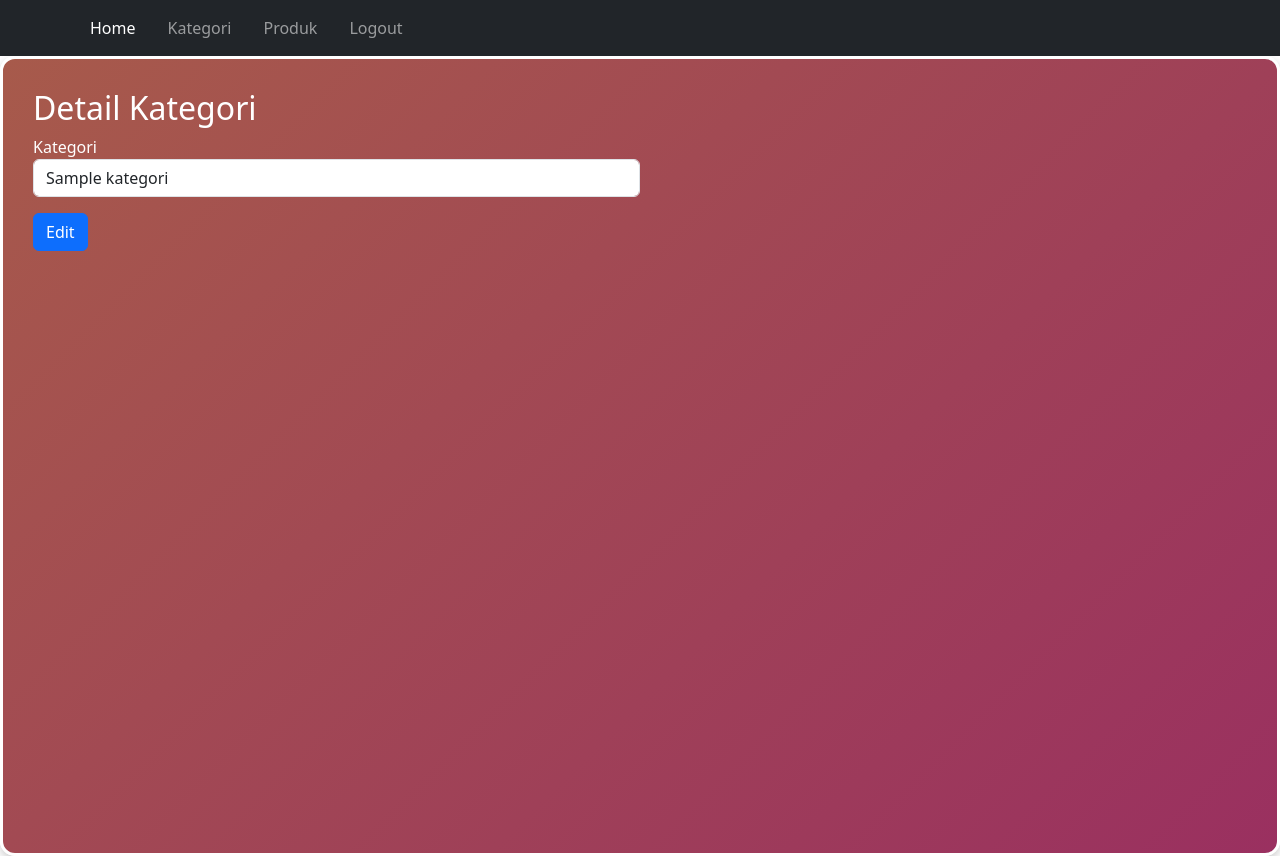
After one commit to MuslimahQurniawati/Project_Uas, a PHP site: page /kategori-detail.php?id=1 in a window 1280 px wide. The commit adds this page. Run offline with PHP 8.4, Linux system fonts and the light colour scheme; the visitor is signed in with stand-in values (Sample User, id 1); tables that the repository leaves empty or names only in its code hold one stand-in row (values such as "Sample post").

Commit message:
membuat fitur edit (blm jadi)

```diff
--- /dev/null
+++ b/adminpanel/kategori-detail.php
@@ -0,0 +1,100 @@
+<?php
+session_start();
+require "../koneksi.php";
+
+$id = $_GET['id'] ?? null;
+
+
+if (!$id) {
+    header("Location: kategori.php");
+    exit();
+}
+
+$query = mysqli_query($con, "SELECT * FROM kategori WHERE id='$id'");
+$data = mysqli_fetch_assoc($query);
+
+
+if (!$data) {
+    header("Location: kategori.php");
+    exit();
+}
+
+?>
+<style>
+    .kotak {
+        border: solid;
+        background: linear-gradient(135deg, rgb(167, 90, 75), rgb(154, 48, 96));
+        padding: 30px;
+        height: 100%;
+        width: 100%;
+        border-radius: 15px;
+        overflow: hidden;
+        color: white;
+        box-shadow: 0 4px 10px rgba(0, 0, 0, 0.2);
+        transition: transform 0.3s ease, box-shadow 0.3s ease;
+    }
+</style>
+<!DOCTYPE html>
+<html lang="en">
+<head>
+    <meta charset="UTF-8">
+    <meta name="viewport" content="width=device-width, initial-scale=1.0">
+    <link rel="stylesheet" href="../bootstrap/css/bootstrap.min.css">
+    <title>Detail kategori</title>
+</head>
+<body>
+<?php require "navbar.php"; ?>
+    <div class="kotak">
+    <h2>Detail Kategori</h2>
+    <div class="col-12 col-md-6">
+        <form action="" method="post">
+        <div>
+            <label for="kategori">Kategori</label>
+            <input type="text" name="kategori" class="form-control" value="<?php
+            echo $data['nama']; ?>">
+        </div>
+
+        <div class="mt-3">
+            <button type="submit" class="btn btn-primary" name="editBtn">Edit</button>
+        </div>
+        </form>
+
+        <?php
+            if(isset($_POST['editBtn'])){
+                $kategori = htmlspecialchars($_POST['kategori']);
+
+                if($data['nama']==$kategori){
+
+                     header("Location: kategori.php");
+
+                }
+                else{
+                    $query = mysqli_query($con, "SELECT * FROM kategori WHERE nama='$kategori'");
+                    $jumlahData =mysqli_num_rows($query);
+
+                    if($jumlahData > 0){
+                        ?>
+                        <div class="alert alert-warning mt-3" role="alert">Kategori Sudah Ada</div>
+                        <?php
+                    }
+                    else{
+                        $querySimpan = mysqli_query($con, "UPDATE kategori SET nama='$kategori'");
+                        if($querySimpan){
+                            ?>
+                                <div class="alert alert-primary mt-3" role="alert">
+                                Kategori Berhasil Disimpan
+                                </div>
+
+                                <meta http-equiv="refresh" content="0; url=kategori.php" />
+                            <?php
+                        } else{
+                            echo mysqli_error($con);
+                        }
+                    }
+                }
+            }
+        ?>
+    </div>
+    </div>
+</body>
+</html>
```
Also changed, not shown: adminpanel/kategori.php (+9 -4 lines).
